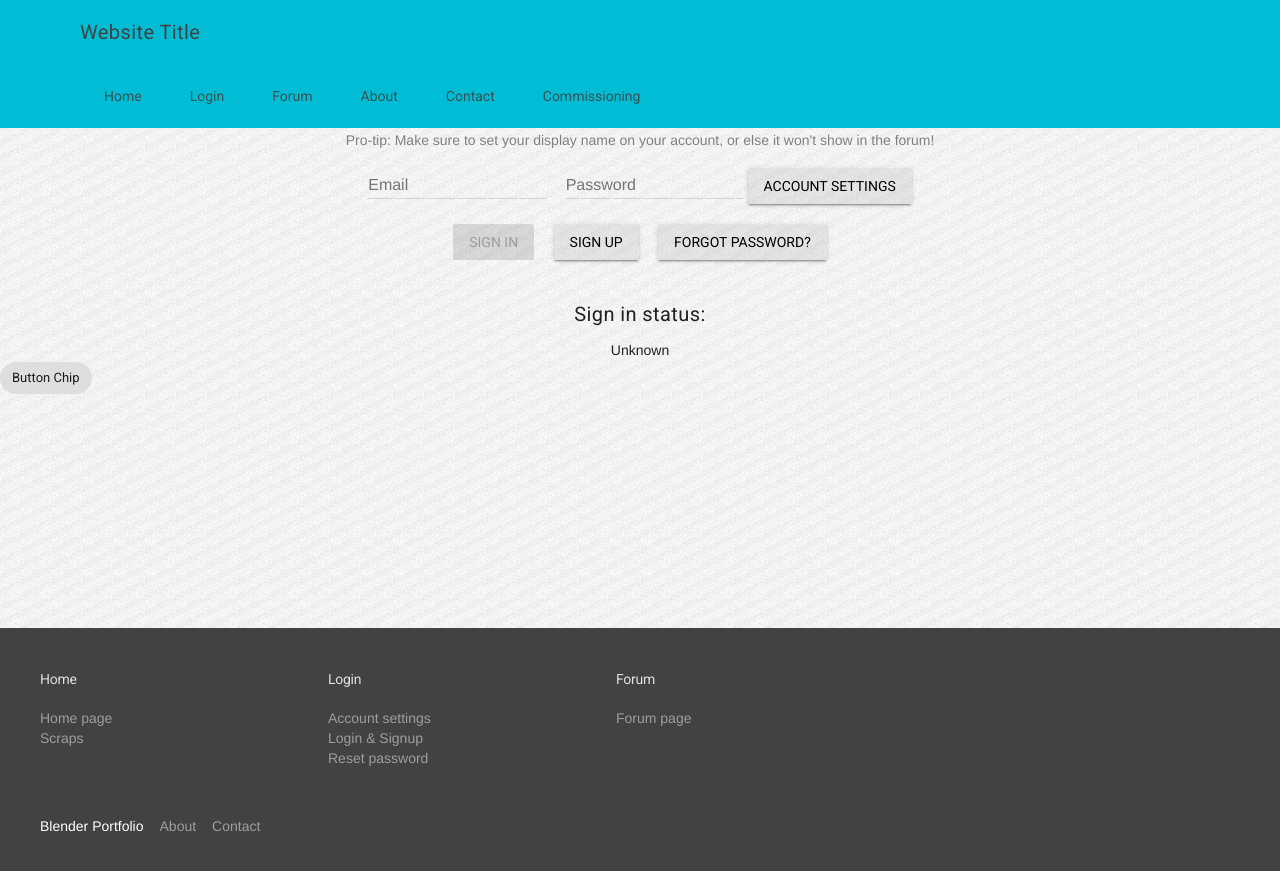
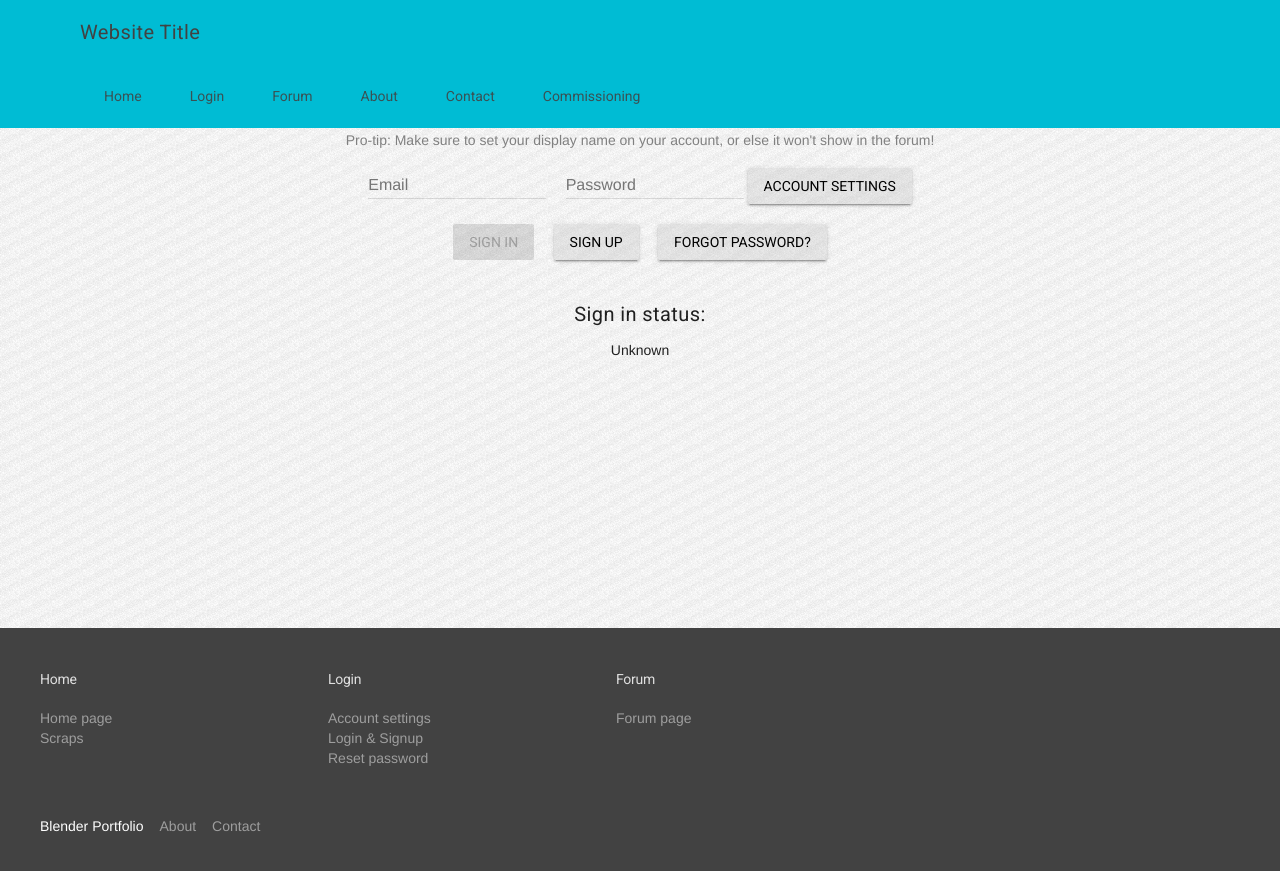
Before and after one commit to slothgamez/fireplex.github.io, a Jekyll site: the page firebase/login/index.html, which Jekyll copies as it is, in a window 1280 px wide. Shown: the top 871 px of the page. Built offline with Jekyll 4.4.1, drawn with Linux system fonts in a browser that asks for light colours; nearby versions of some CDN libraries; comment, search, counter and statistics services are not loaded.

Commit message:
Update index.html

```diff
--- a/firebase/login/index.html
+++ b/firebase/login/index.html
@@ -215,9 +216,6 @@
             <br /><h5>Sign in status:</h5><span id="quickstart-sign-in-status">Unknown</span>
           </div>
           </div>
-					<button type="button" class="mdl-chip">
-							<span class="mdl-chip__text">Button Chip</span>
-					</button>
         </main>
 	  <footer class="mdl-mega-footer">
             <div class="mdl-mega-footer__middle-section">
```
Also changed, not shown: other parts of firebase/login/index.html (+1 -0 lines).
